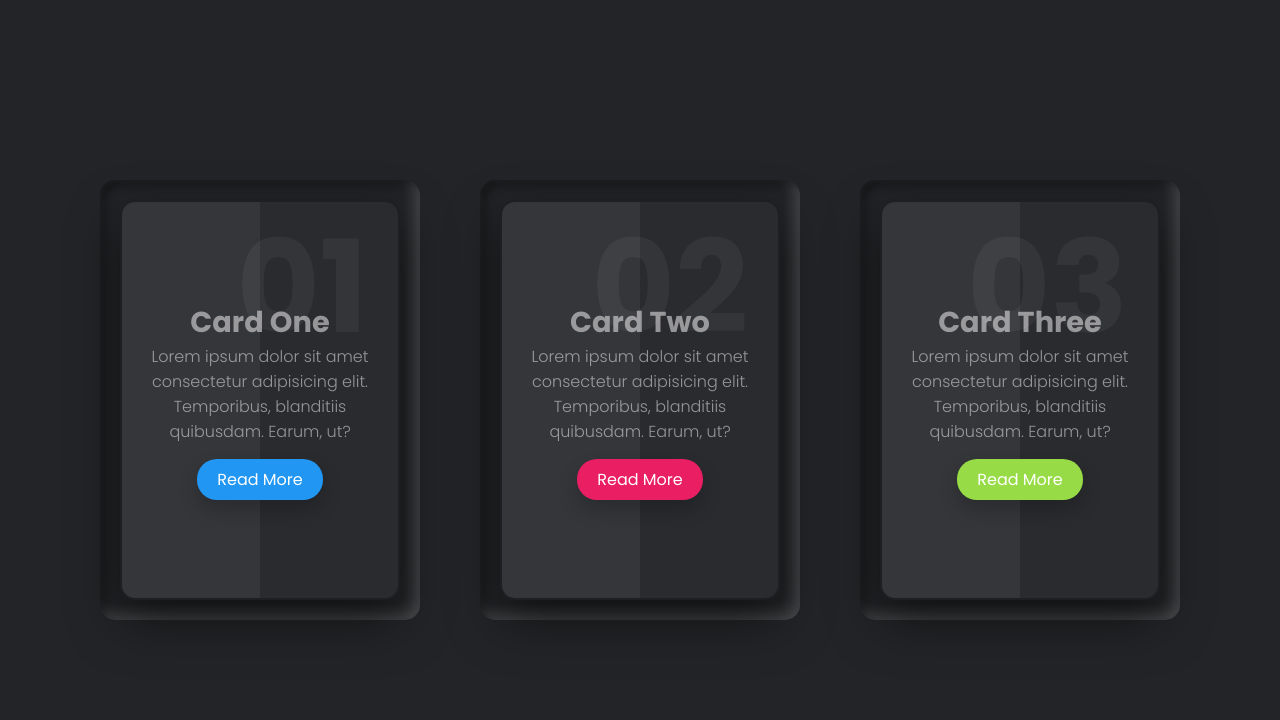
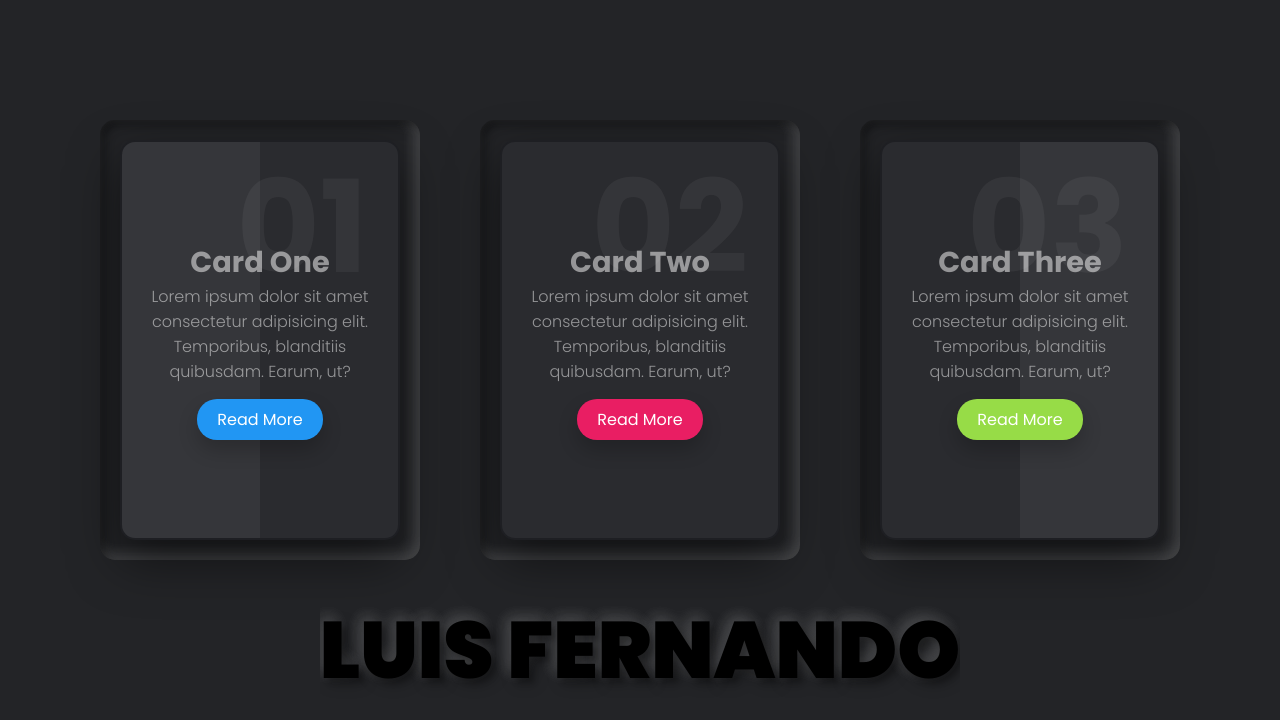
Before and after one commit to luisfernandomgrs/css-dark-neumorphism-cards, a plain HTML site: page index.html in a window 1280 px wide. Drawn offline with Linux system fonts and the light colour scheme.

Commit message:
first commit - my personalization text

```diff
--- a/css/style.css
+++ b/css/style.css
@@ -54,7 +54,7 @@ body {
   overflow: hidden;
 }
 
-.container .card .box::before {
+.container .card:nth-child(1) .box::before {
   content: "";
   position: absolute;
   top: 0;
@@ -65,7 +65,7 @@ body {
   pointer-events: none;
 }
 
-/* .container .card:nth-child(3) .box::before {
+.container .card:nth-child(3) .box::before {
   content: "";
   position: absolute;
   top: 0;
@@ -74,7 +74,7 @@ body {
   height: 100%;
   background: rgba(255, 255, 255, 0.05);
   pointer-events: none;
-} */
+}
 
 .container .card .box:hover {
   transform: translateY(-50px);
@@ -133,3 +133,17 @@ body {
 .container .card:nth-child(3) .box .content a {
   background: #97dc47;
 }
+
+.Study {
+  font-size: 5em;
+  font-weight: 900;
+  font-display: block;
+  overflow: hidden;
+  text-align: center;
+  text-decoration: none;
+  text-transform: uppercase;
+  /* text-shadow: 5px 5px 5px rgba(0, 0, 0, 0.2); */
+  text-shadow: 5px 5px 5px rgba(0, 0, 0, 0.2),
+    -5px -5px 15px rgba(255, 255, 255, 0.1), 5px 5px 15px rgba(0, 0, 0, 0.3),
+    -5px -5px 15px rgba(255, 255, 255, 0.1);
+}
--- a/index.html
+++ b/index.html
@@ -39,6 +39,7 @@
                 </div>
             </div>
         </div>
+        <h2 class="Study">Luis Fernando</h2>
     </div>
 </body>
 </html>
```
